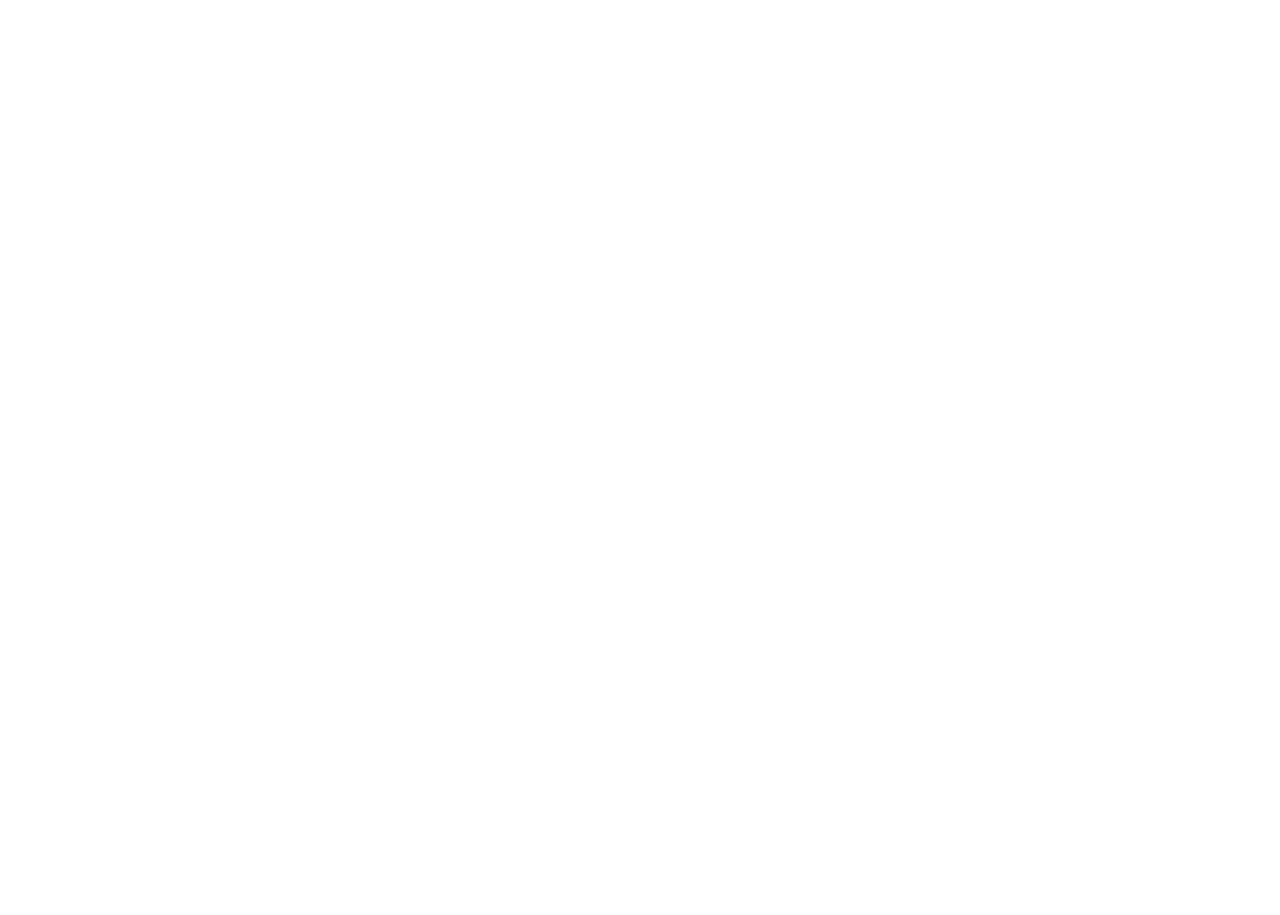
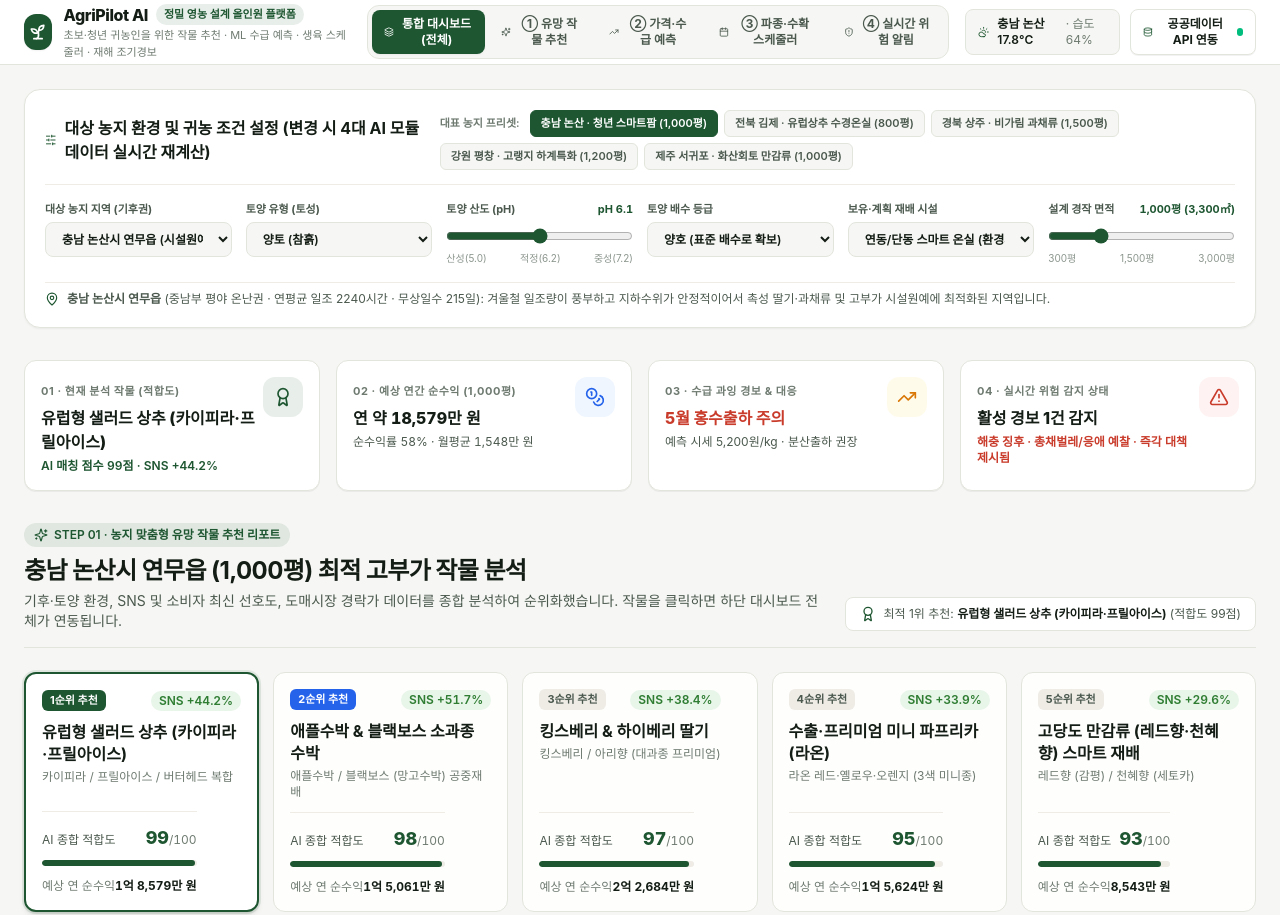
Before and after one commit to JungStat/AgriTech, a plain HTML site: page index.html in a window 1280 px wide. Shown: the top 915 px of the page. Before the commit the page ends 800 px from the top, so only its background shows below. Drawn offline with Linux system fonts and the light colour scheme; the site is published under a folder, as on GitHub Pages, so addresses that start at the root find nothing; no server answers; a web font is replaced by a local one.

Commit message:
Update index.html

```diff
--- a/index.html
+++ b/index.html
@@ -5,8 +5,8 @@
     <meta name="viewport" content="width=device-width, initial-scale=1.0" />
     <title>AgriPilot AI | 데이터 기반 정밀 영농 설계 올인원 플랫폼</title>
     <link rel="stylesheet" as="style" crossorigin href="https://cdn.jsdelivr.net/gh/orioncactus/pretendard@v1.3.9/dist/web/static/pretendard.min.css" />
-    <script type="module" crossorigin src="/assets/index-DjUsWB_B.js"></script>
-    <link rel="stylesheet" crossorigin href="/assets/index-Ctja9bR3.css">
+    <script type="module" crossorigin src="./assets/index-DjUsWB_B.js"></script>
+    <link rel="stylesheet" crossorigin href="./assets/index-Ctja9bR3.css">
   </head>
   <body class="bg-[#F6F7F4] text-[#141D15] antialiased selection:bg-[#1E5631] selection:text-white">
     <div id="root"></div>
```
